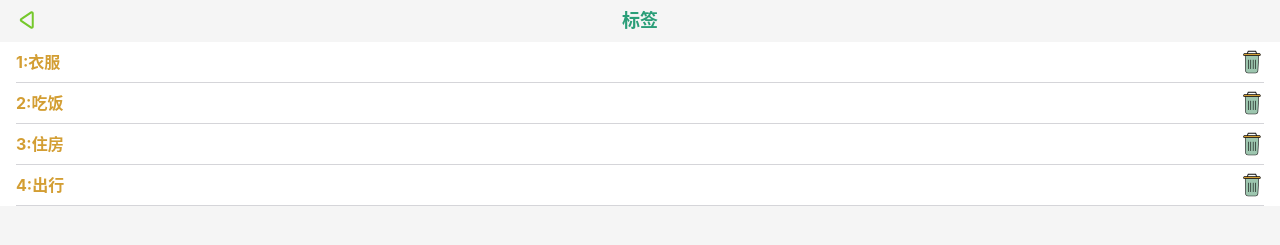
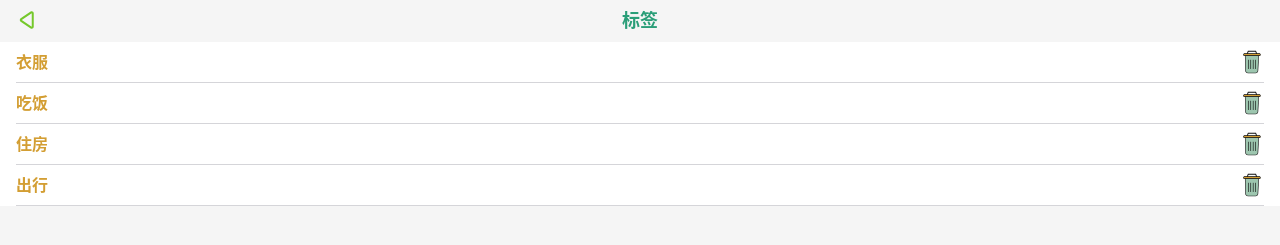
Before and after one commit to yichang8421/BitByBiter, a React app: page /#/edit in a window 1280 px wide. Shown: the top 245 px of the page. Built offline with nearby package versions, Linux system fonts and the light colour scheme.

Commit message:
删除无用代码

```diff
--- a/src/views/component/EditTags/TagsList.tsx
+++ b/src/views/component/EditTags/TagsList.tsx
@@ -62,7 +62,7 @@ const TagsList = () => {
                 {tags.map(tag =>
                     <li key={tag.id}>
                         <Link to={"/edit/" + tag.id}>
-                            <span>{tag.id}:{tag.name}</span>
+                            <span>{tag.name}</span>
                         </Link>
                         <Icon
                             name={"delete"}
```
